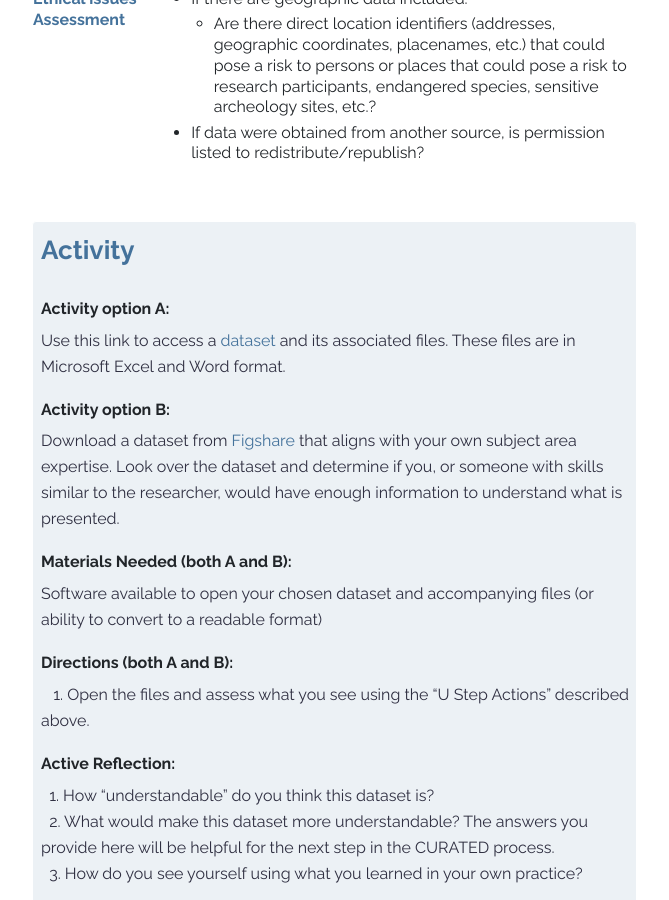
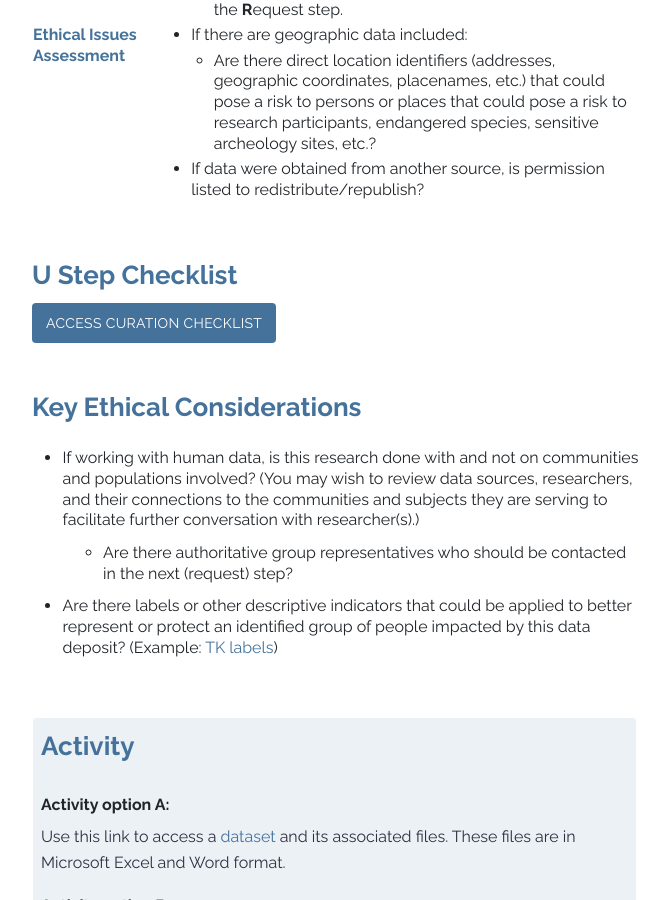
Before and after one commit to DataCurationNetwork/CURATED, a Jekyll site: the page built from _modules/module-u.md, in a window 1280 px wide and 900 px high, scrolled down 2887 px. Shown: the whole window, without its empty margins (143-812 px from the left). Built offline with Jekyll 4.4.1, drawn with Linux system fonts in a browser that asks for light colours; some of the changed text lies outside the part shown.

Commit message:
Made changes to module-r,c,t,u

```diff
--- a/_modules/module-u.md
+++ b/_modules/module-u.md
@@ -1,5 +1,5 @@
 ---
-title: "U Step: Understand the Data"
+title: "U Step: Understand the Data Deposit"
 layout: module
 ---
 
@@ -97,9 +97,15 @@ layout: module
 <br>
 <br>
 
-<button class="collapsible">Absolute path/relative path</button>
+<button class="collapsible">Absolute path/Relative path</button>
 <div class="content">
-  <p><br>The path refers to the location of a file in the directory structure of where it is stored. Absolute paths provide a full list of all of the folders from the beginning (or “root”) of the storage unit. On most unix based systems, the root directory is “\.” On Windows systems, the root directory usually begins with a drive letter such as “C:\”. Relative paths provide a list of folders that begin at a designated folder (usually the initial folder of a project). In the case of curating for secondary use, relative paths are preferred for long term preservation since it is generally easier to share and preserve the initial project folder and all subsequent folders.</p>
+  <br>
+  <p>The path refers to the location of a file in the directory structure of where it is stored. </p>
+  <p>
+  &nbsp;&nbsp;&nbsp;&nbsp; a. Absolute paths provide a full list of all of the folders from the beginning (or “root”) of the storage unit. On most unix based systems, the root directory is “\.” On Windows systems, the root directory usually begins with a drive letter such as “C:\”.
+  </p>
+  <p>
+  &nbsp;&nbsp;&nbsp;&nbsp; b. Relative paths provide a list of folders that begin at a designated folder (usually the initial folder of a project). In the case of curating for secondary use, relative paths are preferred for long term preservation since it is generally easier to share and preserve the initial project folder and all subsequent folders.</p>
 </div>
 <button class="collapsible">Codebook</button>
 <div class="content">
@@ -148,7 +154,7 @@ for (i = 0; i < coll.length; i++) {
 <br>
 
 
-<h2>Summary of the Understand Step (U Step)</h2>
+<h2>Summary of the U Step: Understand the Data Deposit</h2>
 <p>
 After <b>C</b>hecking the contents of the data deposit, the <b>U</b>nderstand step of the curation process requires a deeper dive into the individual items submitted for curation. The curator should review whether these items form a cohesive package that would allow someone other than the original researcher to be able to understand what is being presented. Perhaps the most important information to look for during this process is the presence of contextual and content-specific documentation, file dependencies, and potential ethical issues that could prohibit publishing openly in a repository.
 
@@ -219,6 +225,29 @@ Below are some actions you might perform during the Understand step. Actions wil
 
 
 <br>
+
+
+<h2> U Step Checklist </h2>
+<div class="flex-contianer">
+     <a class="button button-primary" href="https://docs.google.com/document/d/1RWt2obXOOeJRRFmVo9VAkl4h41cL33Zm5YYny3hbPZ8/edit" target = "_blank"> Access Curation Checklist</a>
+</div>
+
+
+<br>
+
+<h2> Key Ethical Considerations </h2>
+
+<ul style="padding-top: 2%; padding-bottom: 2%; padding-left: 5%;">
+<li> If working with human data, is this research done with and not on communities and populations involved? (You may wish to review data sources, researchers, and their connections to the communities and subjects they are serving to facilitate further conversation with researcher(s).)
+  <ul style="padding-top: 2%; padding-bottom: 2%; padding-left: 7%;">
+  <li> Are there authoritative group representatives who should be contacted in the next (request) step? </li>
+  </ul>
+</li>
+<li>Are there labels or other descriptive indicators that could be applied to better represent or protect an identified group of people impacted by this data deposit? (Example: <a href= "https://localcontexts.org/labels/traditional-knowledge-labels/" target="_blank"> TK labels</a>)</li>
+</ul>
+
+<br>
+
 
 <blockquote class = "highlighted-text">
 <h2>Activity</h2>
```
Also changed, not shown: _modules/module-c.md (+26 -2 lines), _modules/module-e.md (+14 -0 lines), _modules/module-r.md (+23 -16 lines), _modules/module-t.md (+13 -0 lines).
